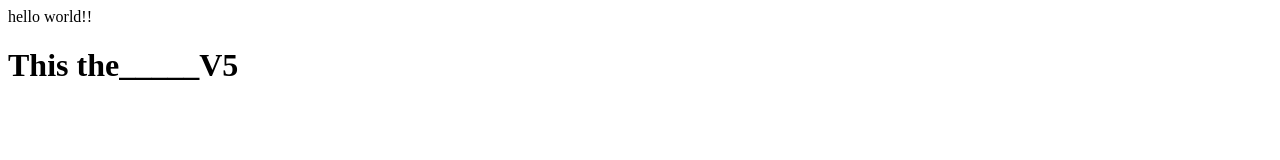
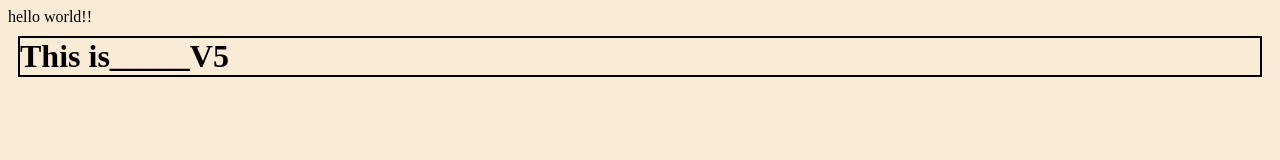
Before and after one commit to piyush619x/myrepo1, a plain HTML site: page index.html in a window 1280 px wide. Drawn offline with Linux system fonts and the light colour scheme.

Commit message:
added design

```diff
--- a/index.html
+++ b/index.html
@@ -4,9 +4,10 @@
     <meta charset="UTF-8">
     <meta name="viewport" content="width=device-width, initial-scale=1.0">
     <title>Document</title>
+    <link rel="stylesheet" href="style.css">
 </head>
 <body>
      <div>hello world!!</div>
-    <h1>This the_____V5</h1>
+    <h1>This is_____V5</h1>
 </body>
 </html>
--- /dev/null
+++ b/style.css
@@ -0,0 +1,8 @@
+h1{
+    padding: 2px red;
+    margin: 10px ;
+    border:2px solid black;
+}
+body{
+    background-color: antiquewhite;
+}
```
